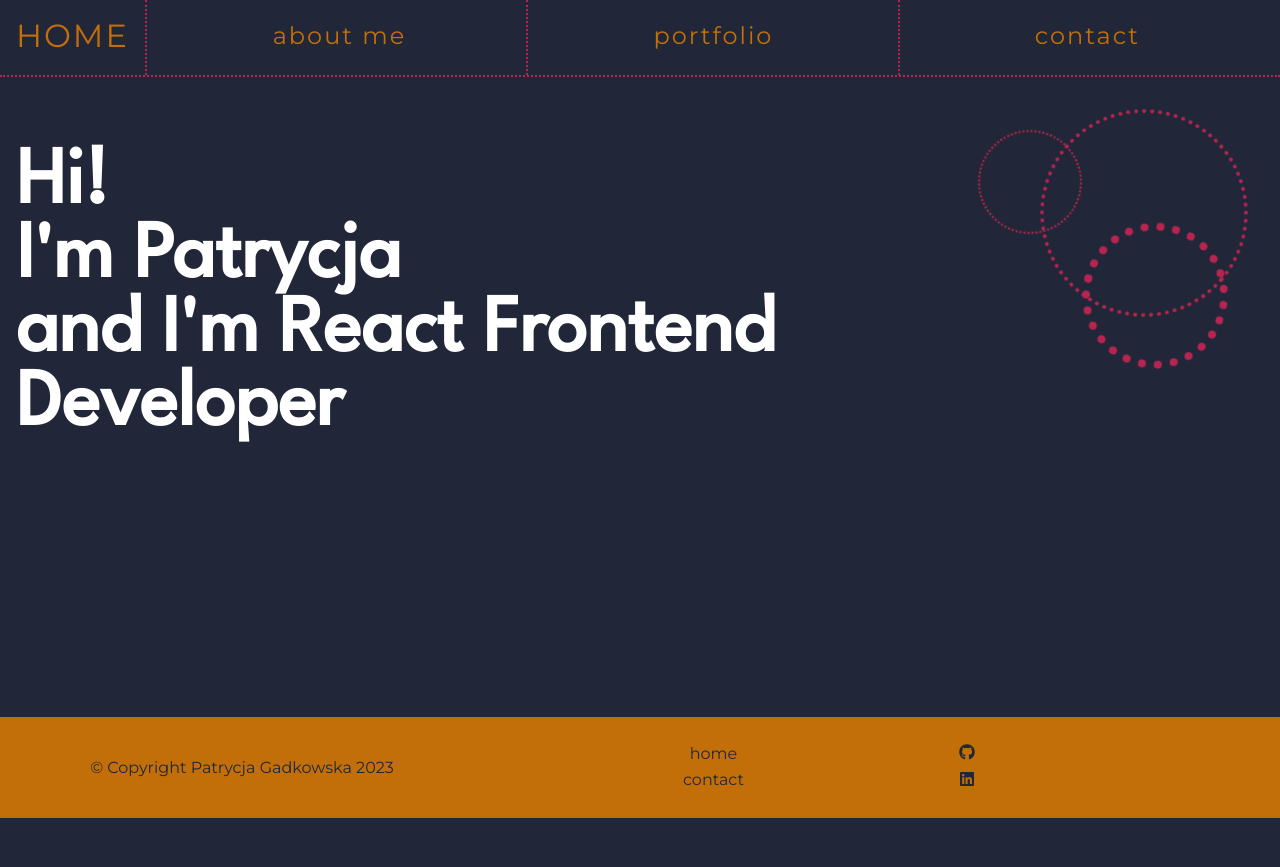
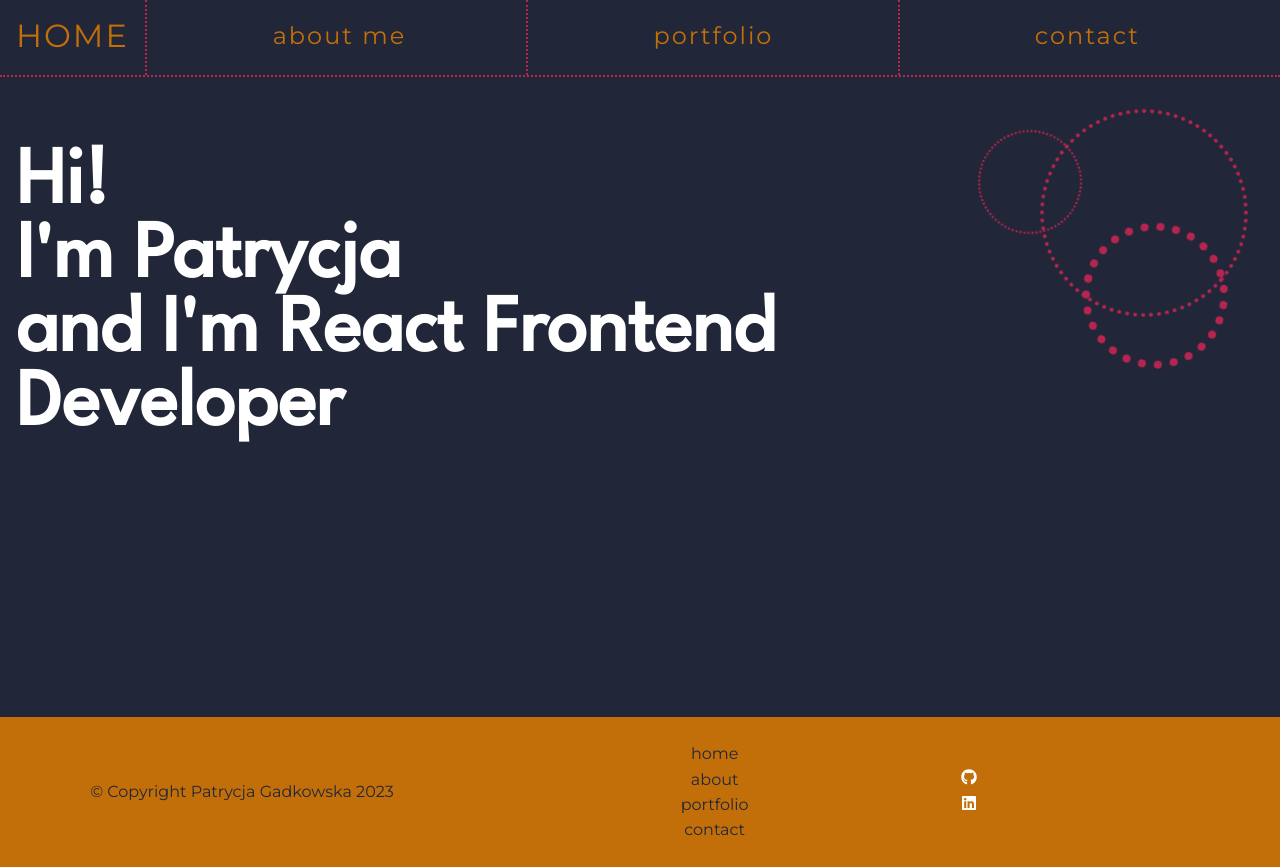
Before and after one commit to patrycjagadkowska/portfolio-page, a React (Create React App) app: page / in a window 1280 px wide. Before the commit the page ends 818 px from the top, so only its background shows below. Built offline with nearby package versions, Linux system fonts and the light colour scheme.

Commit message:
change footer navigation

```diff
--- /dev/null
+++ b/src/components/Footer/FooterLink.js
@@ -0,0 +1,7 @@
+import classes from "./styles/FooterNavLink.module.css";
+
+const FooterLink = ({ path, title }) => {
+  return <li className={classes["footer-nav-link"]}>{title}</li>;
+};
+
+export default FooterLink;
--- a/src/components/Footer/FooterNav.js
+++ b/src/components/Footer/FooterNav.js
@@ -1,33 +1,60 @@
-import { Link, NavLink } from "react-router-dom"
-import { FaGithub, FaLinkedin } from 'react-icons/fa';
+import { FaGithub, FaLinkedin } from "react-icons/fa";
+import { useState, useEffect, useMemo } from "react";
 
-import classes from './styles/FooterNav.module.css';
+import FooterNavLink from "./FooterNavLink";
+import FooterLink from "./FooterLink";
+
+import classes from "./styles/FooterNav.module.css";
 
 const FooterNav = () => {
-    return (
-        <nav className={classes['footer-nav']}>
-            <ul className={classes['footer-nav__main-nav']}>
-                <li className={classes['footer-nav__main-nav--link']}>
-                    <NavLink to='/'>home</NavLink>
-                </li>
-                <li className={classes['footer-nav__main-nav--link']}>
-                    <NavLink to='contact'>contact</NavLink>
-                </li>
-            </ul>
-            <ul className={classes['footer-nav__links']}>
-                <li className={classes['footer-nav__link']}>
-                    <Link to='https://github.com'>
-                        <FaGithub />
-                    </Link>
-                </li>
-                <li className={classes['footer-nav__link']}>
-                    <Link to='https://linkedin.com'>
-                        <FaLinkedin />
-                    </Link>
-                </li>
-            </ul>
-        </nav>
-    );
+  const [mainNav, setMainNav] = useState([]);
+  const [iconsNav, setIconsNav] = useState([]);
+
+  const mainNavList = useMemo(() => {
+    return [
+      { path: "/", title: "home" },
+      { path: "/about", title: "about" },
+      { path: "/portfolio", title: "portfolio" },
+      { path: "/contact", title: "contact" },
+    ];
+  }, []);
+
+  const iconsNavList = useMemo(() => {
+    return [
+      { path: "https://github.com", title: <FaGithub /> },
+      { path: "http://linkedin.com", title: <FaLinkedin /> },
+    ];
+  }, []);
+
+  useEffect(() => {
+    const mappedMainNav = mainNavList.map((item, index) => {
+      return (
+        <FooterNavLink
+          path={item.path}
+          title={item.title}
+          key={`footernavlink${index}`}
+        />
+      );
+    });
+    const mappedIconsNav = iconsNavList.map((item, index) => {
+      return (
+        <FooterLink
+          path={item.path}
+          title={item.title}
+          key={`footericonlink${index}`}
+        />
+      );
+    });
+    setMainNav(mappedMainNav);
+    setIconsNav(mappedIconsNav);
+  }, [mainNavList, iconsNavList, setMainNav, setIconsNav]);
+
+  return (
+    <nav className={classes["footer-nav"]}>
+      <ul className={classes["footer-nav__main-nav"]}>{mainNav}</ul>
+      <ul className={classes["footer-nav__links"]}>{iconsNav}</ul>
+    </nav>
+  );
 };
 
 export default FooterNav;
--- /dev/null
+++ b/src/components/Footer/FooterNavLink.js
@@ -0,0 +1,13 @@
+import { Link } from "react-router-dom";
+
+import classes from "./styles/FooterNavLink.module.css";
+
+const FooterNavLink = ({ path, title }) => {
+    return (
+        <li className={classes["footer-nav-link"]}>
+            <Link to={path}>{title}</Link>
+        </li>
+    );
+};
+
+export default FooterNavLink;
--- a/src/components/Footer/styles/FooterNav.module.css
+++ b/src/components/Footer/styles/FooterNav.module.css
@@ -8,39 +8,18 @@
     width: 40%;
 }
 
-.footer-nav__main-nav {
+.footer-nav__main-nav,
+.footer-nav__links {
+    margin: 0.5rem 0;
+    padding: 0;
+    list-style-type: none;
     display: -webkit-box;
     display: -webkit-flex;
     display: -moz-box;
     display: flex;
     flex-direction: column;
     align-items: center;
-}
-
-.footer-nav__main-nav,
-.footer-nav__links {
-    margin: 0.5rem 0;
-    padding: 0;
-    list-style-type: none;
-}
-
-.footer-nav__main-nav--link,
-.footer-nav__link {
-    padding: 0.2rem 0;
-    transition: all 0.3s ease-in-out;
-}
-
-.footer-nav__main-nav--link a,
-.footer-nav__link a {
-    text-decoration: none;
-    color: #212738;
-}
-
-.footer-nav__main-nav--link:hover,
-.footer-nav__main-nav--link:active,
-.footer-nav__link:hover,
-.footer-nav__link:active {
-    transform: scale(2);
+    justify-content: center;
 }
 
 @media (min-width: 769px) {
--- /dev/null
+++ b/src/components/Footer/styles/FooterNavLink.module.css
@@ -0,0 +1,14 @@
+.footer-nav-link {
+    padding: 0.2rem 0;
+    transition: all 0.3s ease-in-out;
+}
+
+.footer-nav-link a {
+    text-decoration: none;
+    color: #212738;
+}
+
+.footer-nav-link:hover,
+.footer-nav-link:active {
+    transform: scale(2);
+}
```
